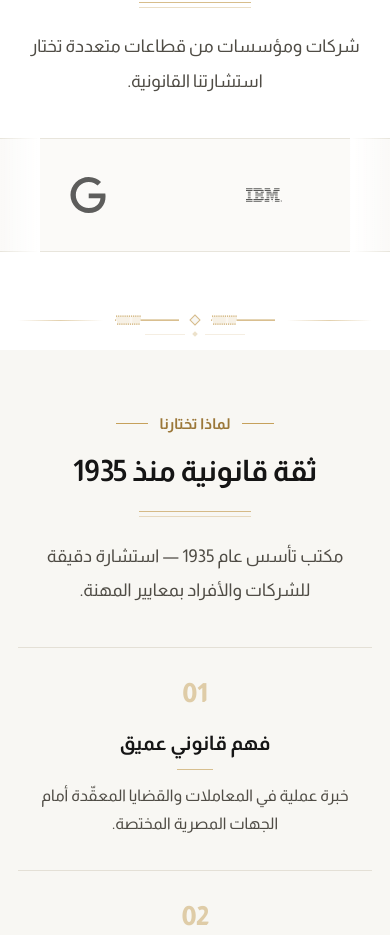
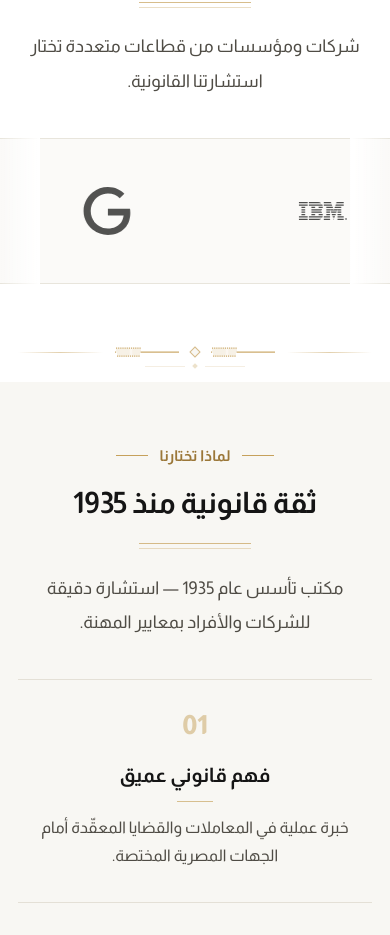
Before and after one commit to YousefMH/hamza-partners, a React (Vite) app: page / in a window 390 px wide. Shown: the part 8460-9395 px from the top of the page. Built offline with nearby package versions, Linux system fonts and the light colour scheme.

Commit message:
style(clients): enlarge logos in the clients marquee
Increase mark height, cell size, and track spacing for clearer brand
presence on mobile and desktop.

```diff
--- a/src/components/Clients.tsx
+++ b/src/components/Clients.tsx
@@ -15,8 +15,8 @@ function ClientLogo({ client }: { client: Client }) {
   return (
     <div
       className={cn(
-        'flex h-16 w-[9.5rem] shrink-0 items-center justify-center px-3 md:h-[4.5rem] md:w-44',
-        'opacity-70 grayscale transition-[opacity,filter] duration-300',
+        'flex h-20 w-[11.5rem] shrink-0 items-center justify-center px-3 md:h-24 md:w-52',
+        'opacity-75 grayscale transition-[opacity,filter] duration-300',
         'hover:opacity-100 hover:grayscale-0',
       )}
     >
@@ -26,7 +26,7 @@ function ClientLogo({ client }: { client: Client }) {
         title={client.name}
         loading="lazy"
         decoding="async"
-        className="max-h-9 max-w-full object-contain md:max-h-10"
+        className="max-h-12 max-w-full object-contain md:max-h-14"
       />
     </div>
   )
@@ -82,11 +82,11 @@ export function Clients() {
 
         <div
           dir="ltr"
-          className="overflow-hidden border-y border-border/80 bg-ivory/60 py-6 md:py-8"
+          className="overflow-hidden border-y border-border/80 bg-ivory/60 py-8 md:py-10"
         >
           <ul
             className={cn(
-              'clients-marquee-track flex w-max items-center gap-6 md:gap-10',
+              'clients-marquee-track flex w-max items-center gap-8 md:gap-12',
               reduce && 'clients-marquee-track--static',
             )}
           >
```
